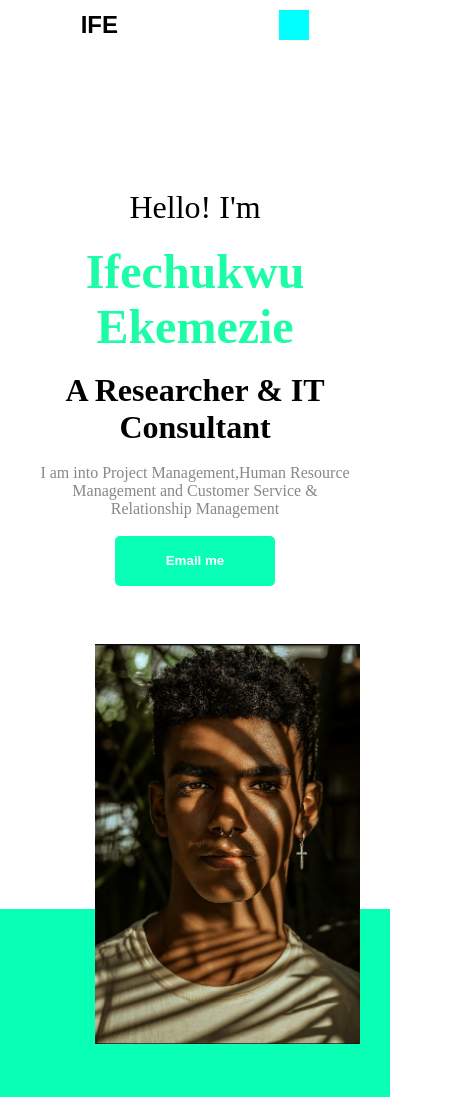
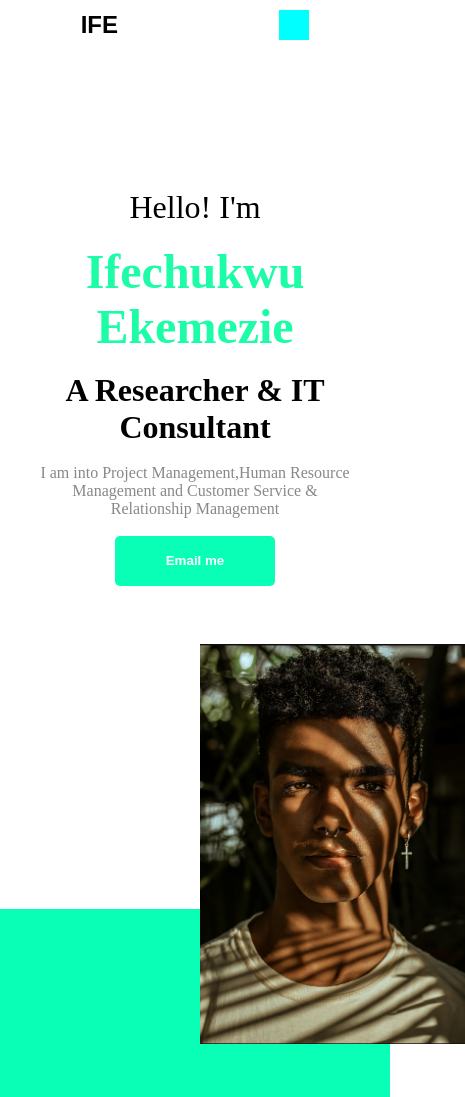
Before and after one commit to ekemejunr/Assingnment-Project-2, a plain HTML site: page index.html in a window 390 px wide. Shown: the top 1097 px of the page, 465 px wide, since content can reach past the window. Drawn offline with Linux system fonts and the light colour scheme.

Commit message:
Update index.html

```diff
--- a/index.html
+++ b/index.html
@@ -167,7 +167,7 @@
             border-radius: 50%;
         }
 
-        @media screen and (max-width:850px) {
+        @media screen and (max-width:950px) {
            .resp {
             display: inline-block;
            }
@@ -240,6 +240,7 @@
         border-radius: 10px;
         display: flex;
         position: absolute;
+        margin-left:200px;
         }
         img {
             display: flex;
```
